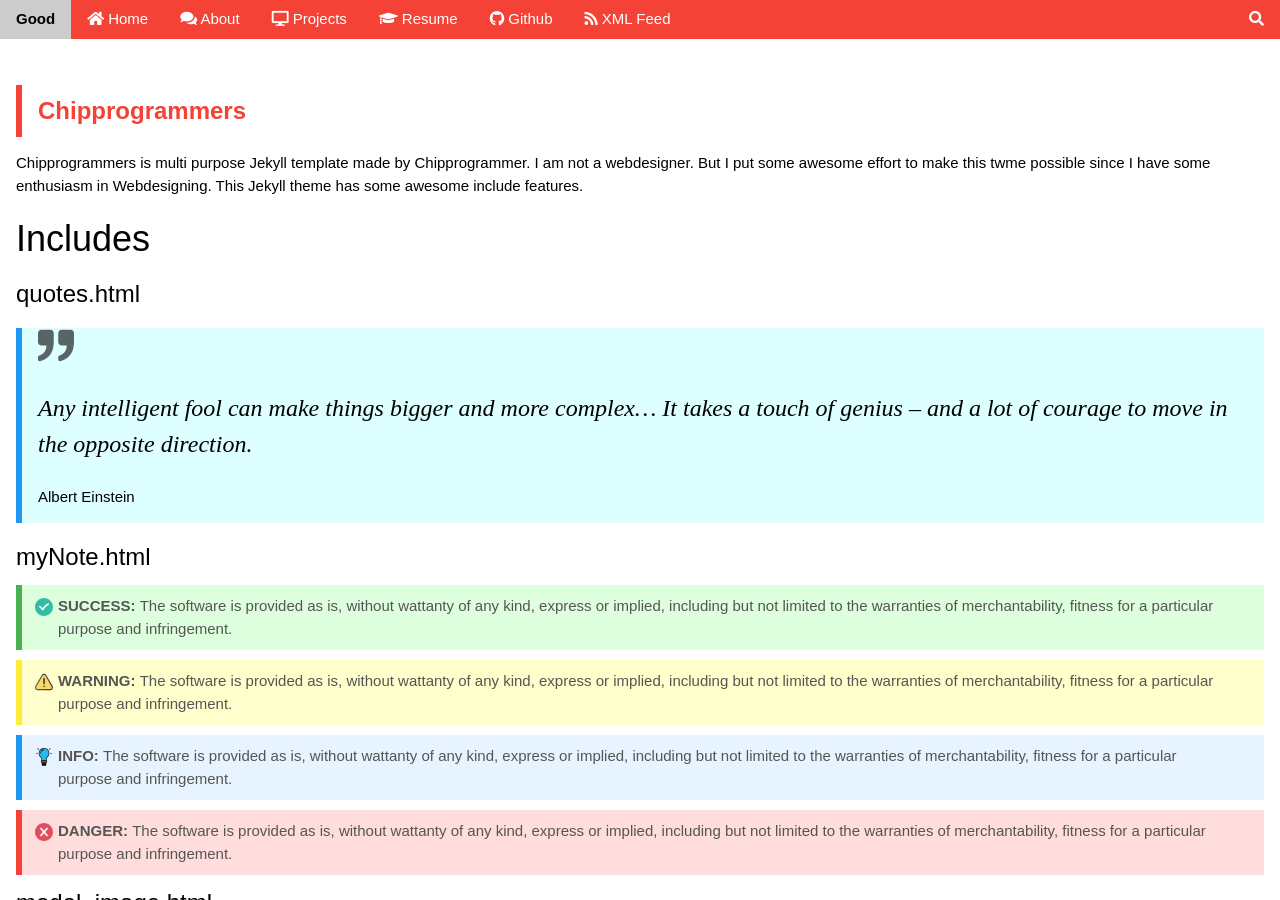
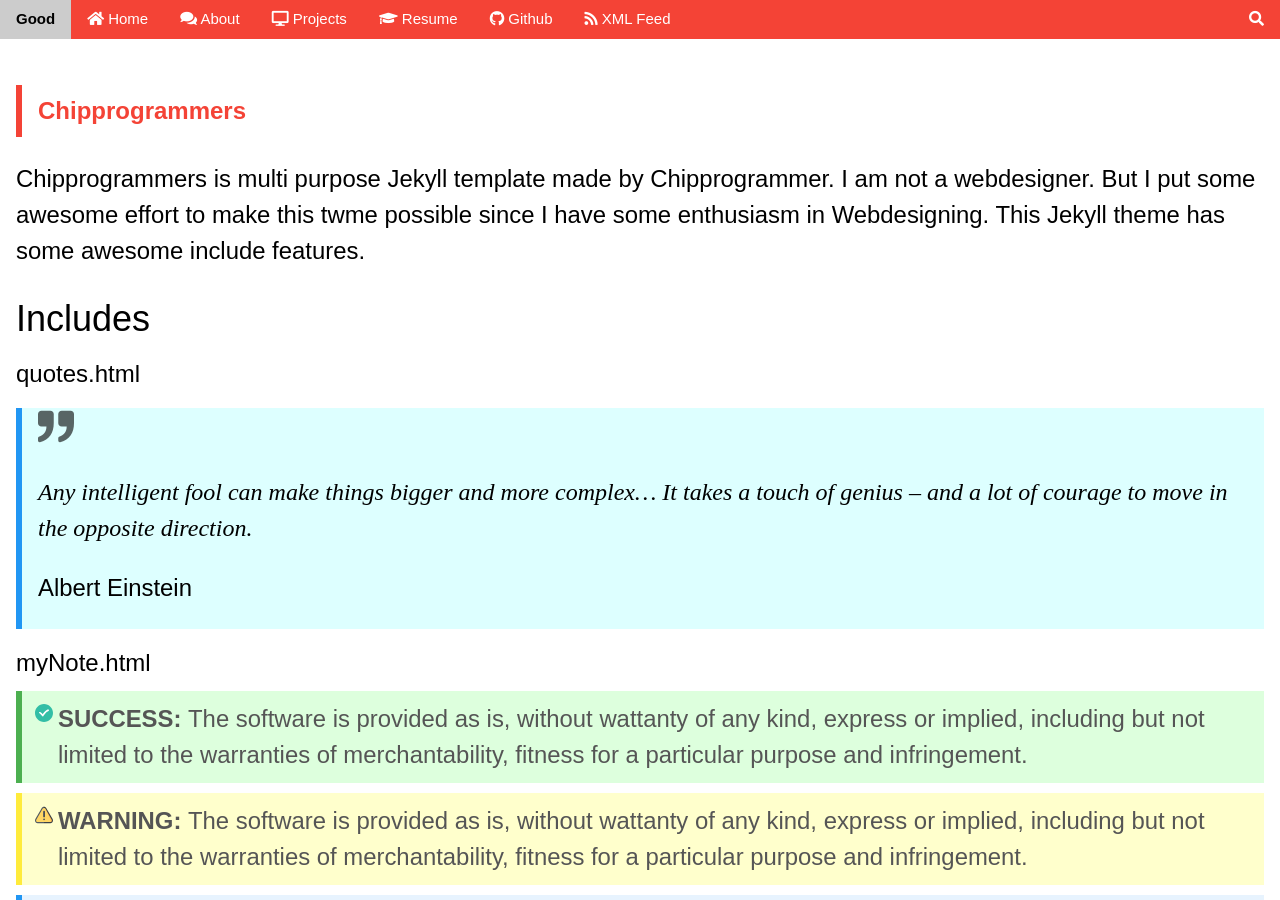
Before and after one commit to chipprogrammers/Good, a Jekyll site: the page built from index.md, in a window 1280 px wide and 900 px high. Built offline with Jekyll 4.4.1, drawn with Linux system fonts in a browser that asks for light colours; some web fonts are replaced; comment, search, counter and statistics services are not loaded.

Commit message:
Update default.html

```diff
--- a/_layouts/default.html
+++ b/_layouts/default.html
@@ -6,7 +6,7 @@
 </head>
 <body>
   {% include navbar.html %}
-   <div class="w3-container" style="margin-top:75px">
+   <div class="w3-container myFont" style="margin-top:75px">
      <h1 class="w3-xlarge w3-padding w3-text-red w3-leftbar w3-border-red"><b>{{ page.title }}</b></h1>
      {{ content }}
   </div>
```
